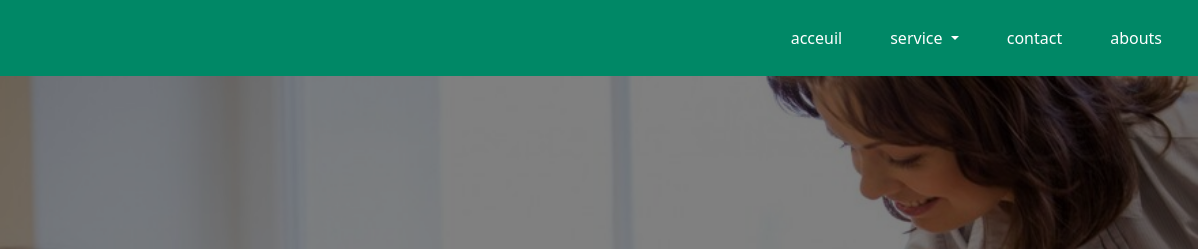
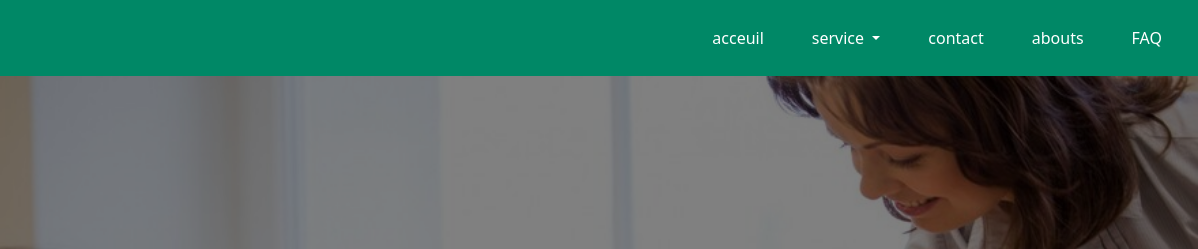
Before and after one commit to kayojean/premier_site, a plain HTML site: page index.html in a window 1280 px wide. Shown: the top 249 px of the page, 82-1280 px from the left. Drawn offline with Linux system fonts and the light colour scheme.

Commit message:
juste un text de lien

```diff
--- a/index.html
+++ b/index.html
@@ -37,6 +37,9 @@
               </li>
               <li class="nav-item px-3">
                 <a class="nav-link" href="#">abouts</a>
+              </li>
+              <li class="nav-item px-3">
+                <a class="nav-link actives" aria-current="page" href="#">FAQ</a>
               </li>
             </ul>
           </div>
```
